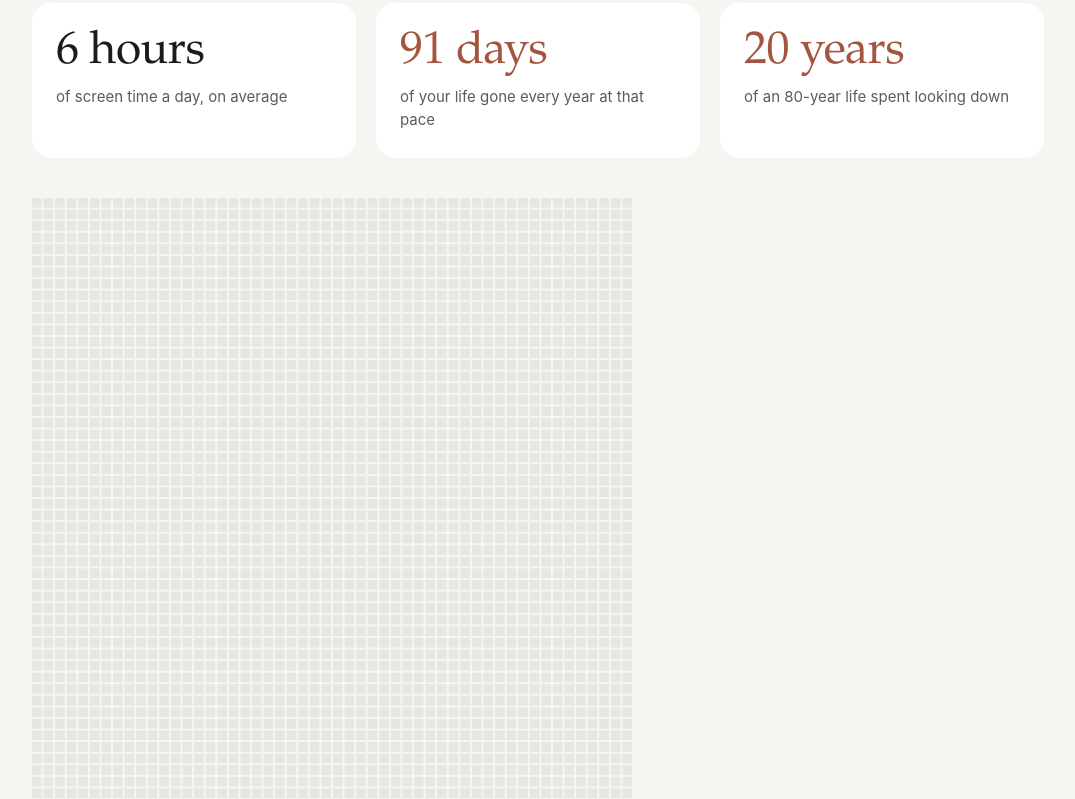
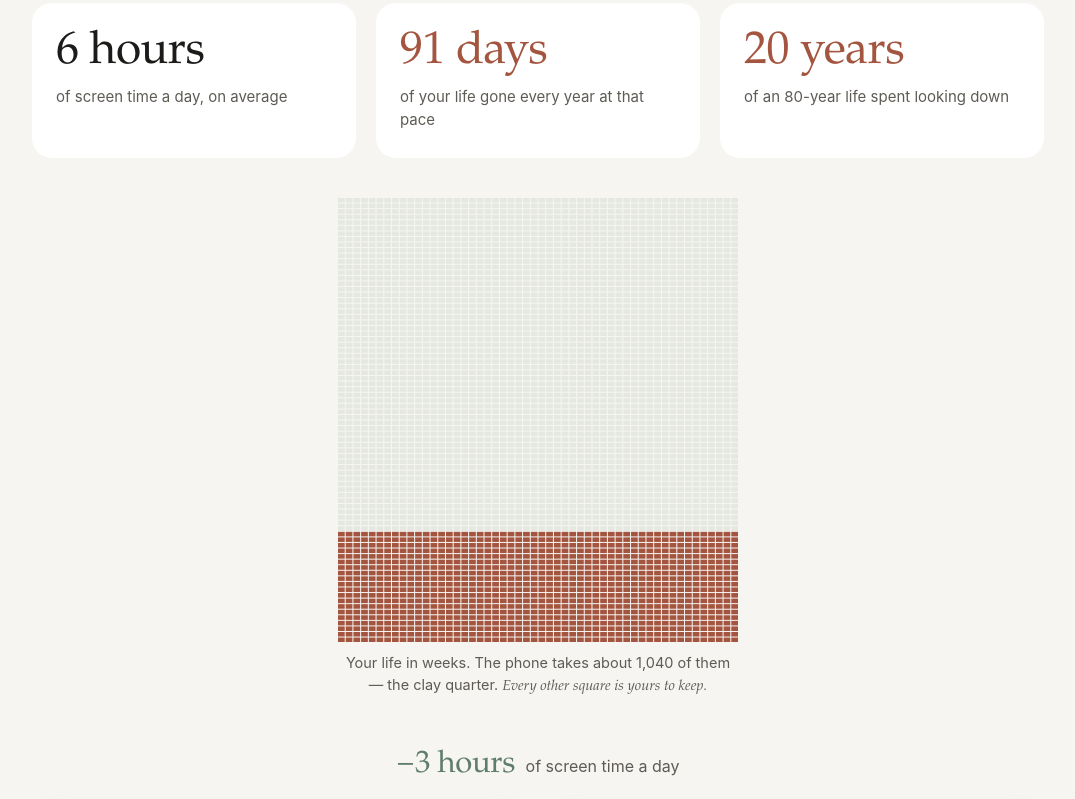
Before and after one commit to codesforequity/thephonebench-site, a plain HTML site: page index.html in a window 1280 px wide. Shown: the part 1519-2318 px from the top of the page, without its empty margins (102-1177 px from the left). Drawn offline with Linux system fonts and the light colour scheme.

Commit message:
Shrink life-in-weeks grid to about half height

```diff
--- a/index.html
+++ b/index.html
@@ -122,10 +122,13 @@
   .math-label{font-size:15px;color:var(--ink-2);margin-top:8px}
   /* life in weeks — coded canvas grid: 80 rows x 52 weeks = 4,160 squares.
      The last 1,040 (a full quarter) are clay: the phone's share. Weeks
-     already lived fill in ink once a birth date is entered. */
-  .weeks{max-width:600px;margin-bottom:16px}
+     already lived fill in ink once a birth date is entered.
+     Shrunk Nov 27 (Mitchell: "way too big"): the field sits in a centered
+     400px column and drawWeeks renders cells shorter than wide, so the
+     block stands about half its old height while the quarter still reads. */
+  .weeks{max-width:400px;margin:0 auto 10px}
   .weeks canvas{display:block;width:100%}
-  .weeks-caption{font-size:14.5px;color:var(--ink-2);max-width:44em}
+  .weeks-caption{font-size:14.5px;color:var(--ink-2);max-width:400px;margin:0 auto;text-align:center}
   .weeks-caption em{font-family:var(--serif)}
 
   /* exact age counter */
@@ -433,7 +436,7 @@
     </div>
 
     <div class="weeks" id="life-in-weeks">
-      <canvas id="weeksgrid" width="600" height="920" role="img"
+      <canvas id="weeksgrid" width="600" height="450" role="img"
               aria-label="A grid of 4,160 small squares — one for every week of an 80-year life. The last 1,040 squares, a full quarter of the grid, are shaded clay: the weeks a phone takes at 6 hours a day."></canvas>
     </div>
     <p class="weeks-caption">Your life in weeks. The phone takes about 1,040 of them — the clay quarter. <em>Every other square is yours to keep.</em><span id="weeks-note"></span></p>
@@ -653,20 +656,24 @@
     var w = weeksCanvas.clientWidth;
     if (!w) return;
     var dpr = window.devicePixelRatio || 1;
-    var gap = w < 420 ? 1 : 2;
-    var cell = (w - (WEEKS_COLS - 1) * gap) / WEEKS_COLS;
-    var h = WEEKS_ROWS * cell + (WEEKS_ROWS - 1) * gap;
+    var gapX = w < 420 ? 1 : 2;
+    var gapY = window.innerWidth <= 860 ? 0.5 : 1;
+    var cellW = (w - (WEEKS_COLS - 1) * gapX) / WEEKS_COLS;
+    /* Cells render shorter than wide (squash) so the field stands about
+       half its old height; all 4,160 weeks and the clay quarter remain. */
+    var cellH = cellW * (window.innerWidth <= 860 ? 0.42 : 0.68);
+    var h = WEEKS_ROWS * cellH + (WEEKS_ROWS - 1) * gapY;
     weeksCanvas.width = Math.round(w * dpr);
     weeksCanvas.height = Math.round(h * dpr);
     weeksCanvas.style.height = h + "px";
     var ctx = weeksCanvas.getContext("2d");
     ctx.setTransform(dpr, 0, 0, dpr, 0, 0);
-    var step = cell + gap;
+    var stepX = cellW + gapX, stepY = cellH + gapY;
     for (var i = 0; i < WEEKS_TOTAL; i++){
       var r = Math.floor(i / WEEKS_COLS), c = i % WEEKS_COLS;
       ctx.fillStyle = i >= WEEKS_TOTAL - WEEKS_PHONE ? "#A4553F" : "#E4E8E1";
       if (i < livedWeeks) ctx.fillStyle = "#1C1B19";
-      ctx.fillRect(c * step, r * step, cell, cell);
+      ctx.fillRect(c * stepX, r * stepY, cellW, cellH);
     }
   }
   function setLivedWeeks(wk){
```
